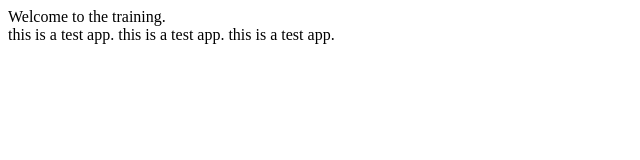
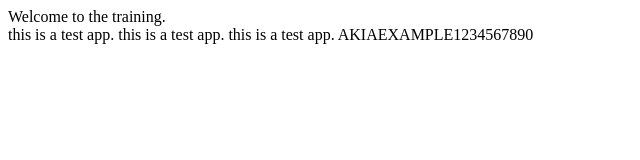
Before and after one commit to MyTrainingOrganisation/mytestrepoprivate, a plain HTML site: page Index.html in a window 1280 px wide. Shown: the whole page, without its empty margins (0-640 px from the left). Drawn offline with Linux system fonts and the light colour scheme.

Commit message:
Update Index.html

```diff
--- a/Index.html
+++ b/Index.html
@@ -6,5 +6,6 @@
     this is a test app.
     this is a test app.
     this is a test app.
+    AKIAEXAMPLE1234567890
   </body>
 </html>
```
